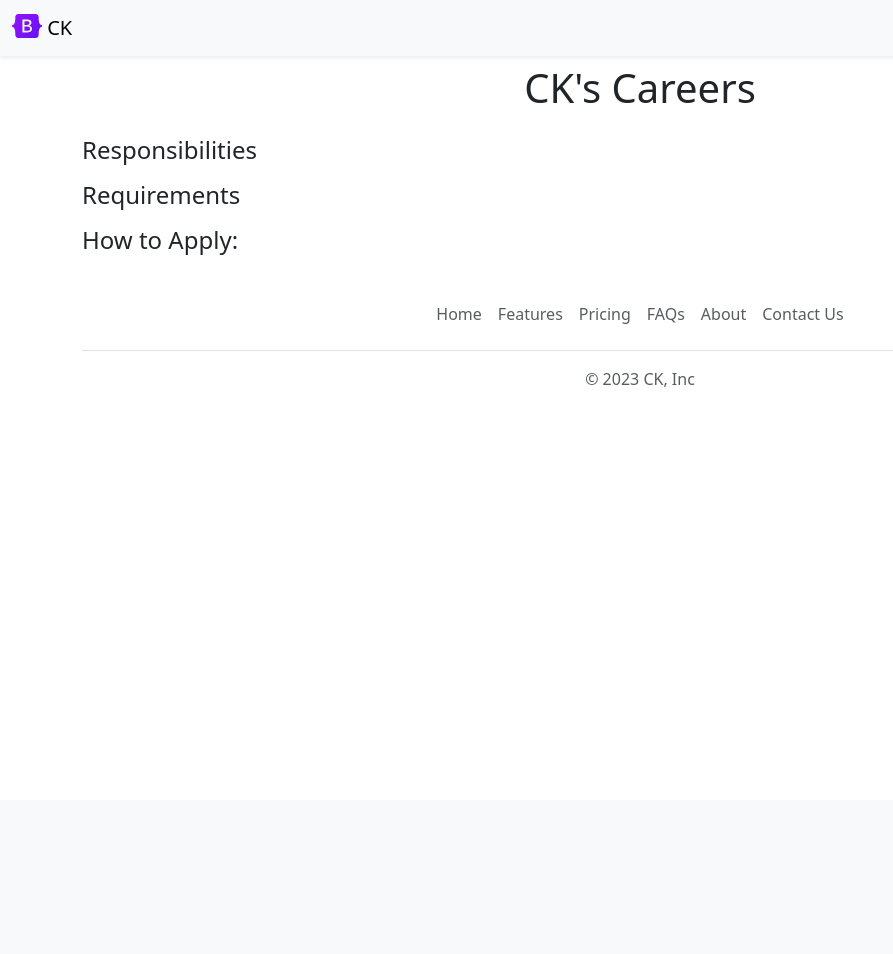
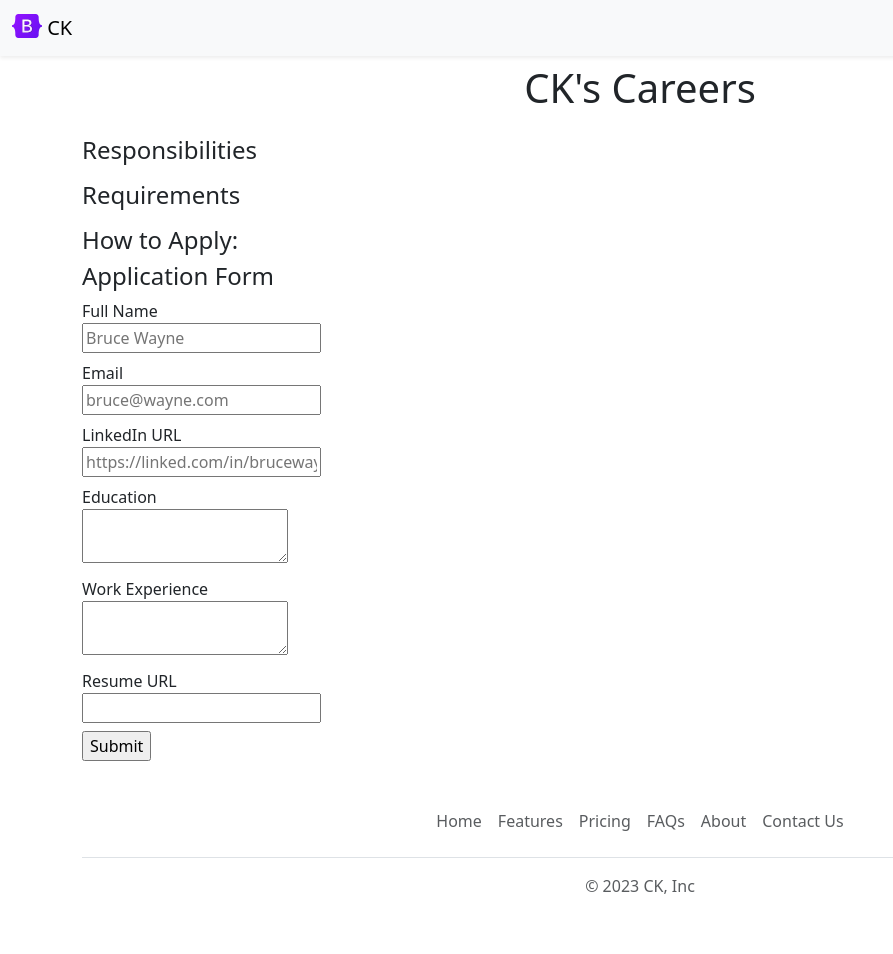
Before and after one commit to ck-h/career-app-v2, a Flask app: template templates/jobpage.html in a window 1280 px wide. Shown: the whole page, without its empty margins (0-893 px from the left). Before the commit the page ends 387 px from the top, so only its background shows below. Run offline with Flask 3, Linux system fonts and the light colour scheme; the template is opened without the code that fills it, so the values that code supplies are empty.

Commit message:
Store application in DB

```diff
--- a/app.py
+++ b/app.py
@@ -1,5 +1,5 @@
 from flask import Flask, render_template, request, redirect, url_for, jsonify
-from database import load_jobs_from_db, load_job_from_db
+from database import load_jobs_from_db, load_job_from_db, add_application_to_db
 from sqlalchemy import text
 import asyncio
 
@@ -57,5 +57,14 @@ def show_job(id):
     return render_template('jobpage.html', job=job)
 
 
+@app.route('/job/<id>/apply', methods=['GET', 'POST'])
+def apply_to_job(id):
+    data = request.form
+    job = asyncio.run(load_job_from_db(id))
+    asyncio.run(add_application_to_db(id, data))
+    return render_template('application_submitted.html', application=data, job=job)
+    # return render_template('application_submitted.html', application=data)
+
+
 if __name__ == '__main__':
     app.run(host='0.0.0.0', debug=True)
--- /dev/null
+++ b/templates/application_form.html
@@ -0,0 +1,34 @@
+<h4>Application Form</h4>
+<form action="/job/{{job['id']}}/apply" method="POST">
+  <div class="mb-2">
+  <label>Full Name</label><br>
+  <input type="text" required name="full_name" placeholder="Bruce Wayne">
+  </div>
+
+  <div class="mb-2">
+  <label>Email</label><br>
+  <input type="email" required name="email" placeholder="bruce@wayne.com">
+  </div>
+
+  <div class="mb-2">
+  <label>LinkedIn URL</label><br>
+  <input type="url" name="linkedin_url" placeholder="https://linked.com/in/brucewayne">
+  </div>
+
+  <div class="mb-2">
+    <label>Education</label><br>
+    <textarea name="education"></textarea>
+  </div>
+
+  <div class="mb-2">
+    <label>Work Experience</label><br>
+    <textarea name="work_experience"></textarea>
+  </div>
+
+  <div class="mb-2">
+  <label>Resume URL</label><br>
+  <input type="url" name="resume_url">
+  </div>
+
+  <input type="submit">
+</form>
--- a/templates/home.html
+++ b/templates/home.html
@@ -1,7 +1,7 @@
 <!DOCTYPE html>
 <html lang="en">
 <head>
-	{% include "bootstap.html" %}
+	{% include "bootstrap.html" %}
 	<style>
 		#banner {
 			height: 360px;
--- a/templates/jobpage.html
+++ b/templates/jobpage.html
@@ -28,6 +28,7 @@
 			<p>{{ job.currency }} {{ job.salary }}</p>
 		{% endif %}
 		<h4>How to Apply:</h4>
+		{% include 'application_form.html' %}
 	</div>
 
 	{% include 'footer.html' %}
```
Also changed, not shown: database.py (+18 -0 lines), templates/application_submitted.html (added, +37 -0 lines).
